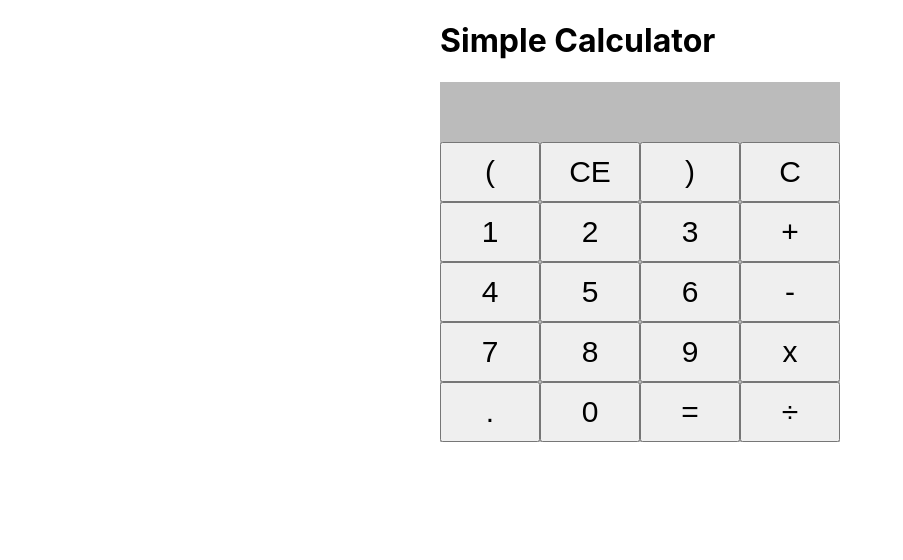
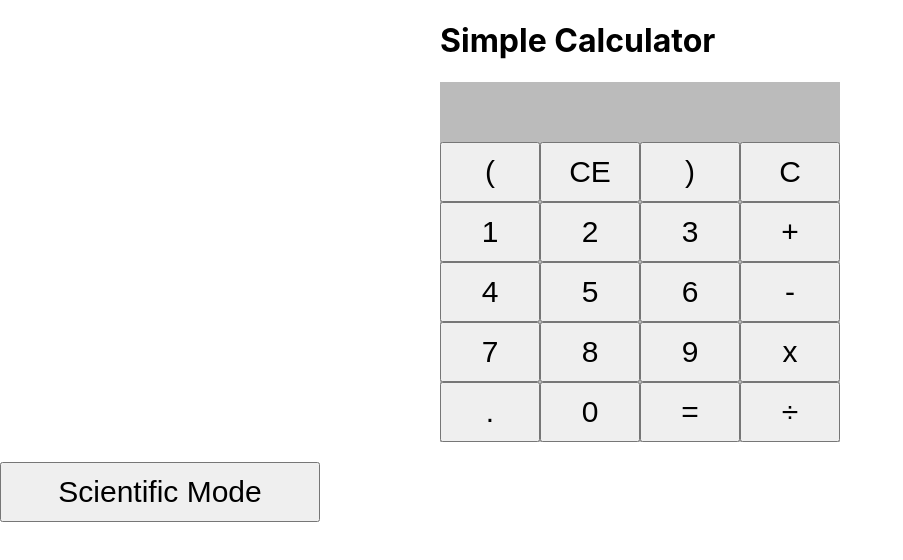
Before and after one commit to BinkitaTiwari/React-Calculator, a React (Create React App) app: page / in a window 1280 px wide. Shown: the top 560 px of the page, without its empty margins (0-903 px from the left). Built offline with nearby package versions, Linux system fonts and the light colour scheme.

Commit message:
added the scientific toggle button

```diff
--- a/package.json
+++ b/package.json
@@ -7,6 +7,7 @@
     "@testing-library/react": "^11.1.0",
     "@testing-library/user-event": "^12.1.10",
     "react": "^17.0.1",
+    "react-dark-mode-toggle": "0.0.10",
     "react-dom": "^17.0.1",
     "react-scripts": "4.0.1",
     "web-vitals": "^0.2.4"
--- a/src/App.js
+++ b/src/App.js
@@ -2,13 +2,17 @@ import React, { Component } from 'react';
 import './App.css';
 import ResultComponent from './Components/ResultComponent';
 import KeyPad from "./Components/keyPad";
+//import DarkModeToggle from "react-dark-mode-toggle";
+import Button1 from "./Components/Button";
+
 
 class App extends Component {
     constructor(){
         super();
 
         this.state = {
-            result: ""
+            result: "",
+            isShowing:false
         }
     }
 
@@ -68,6 +72,13 @@ class App extends Component {
         })
     };
 
+    handleClick=()=>{
+        console.log("button clicked");
+        this.setState({isShowing:!this.state.isShowing});
+
+
+    }
+
     render() {
         return (
             <div>
@@ -75,7 +86,10 @@ class App extends Component {
                     <h1>Simple Calculator</h1>
                     <ResultComponent result={this.state.result}/>
                     <KeyPad onClick={this.onClick}/>
-                </div>
+                </div><br/>
+                {this.state.isShowing && <Button1/>}
+                <button onClick={this.handleClick}>Scientific Mode</button>
+
             </div>
         );
     }
--- /dev/null
+++ b/src/Components/Button.js
@@ -0,0 +1,20 @@
+import React, {Component} from 'react';
+
+class Button1 extends Component {
+
+
+    render() {
+        return(
+            <div>
+                <button name="square root"  value ="&radic;"onClick={e => this.props.onClick(e.target.name)}>&radic;</button>
+                <button name="x2" onClick={e => this.props.onClick(e.target.name)}>x2</button>
+                <button name="--" onClick={e => this.props.onClick(e.target.name)}>--</button>
+
+            </div>
+        )
+
+
+    }
+}
+
+export default Button1;
```
Also changed, not shown: 2 other files (tests, documents, lock files or other folders).
